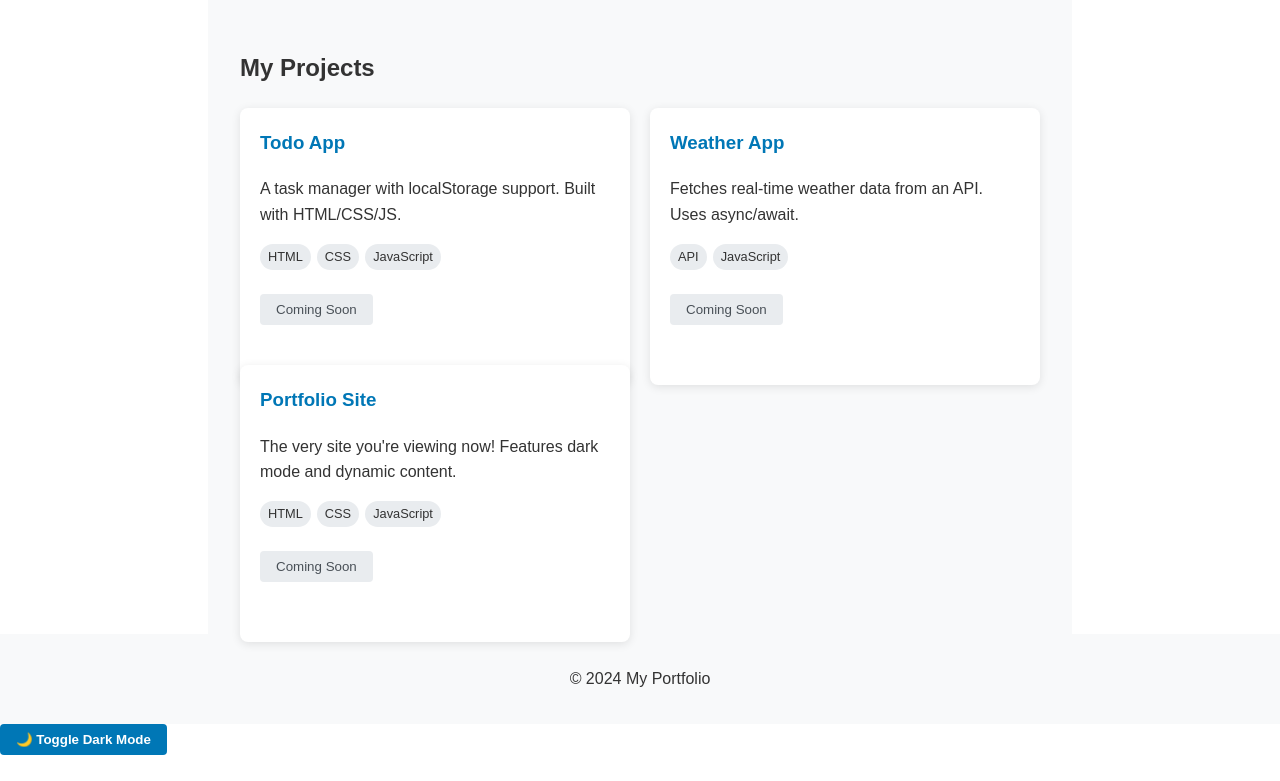
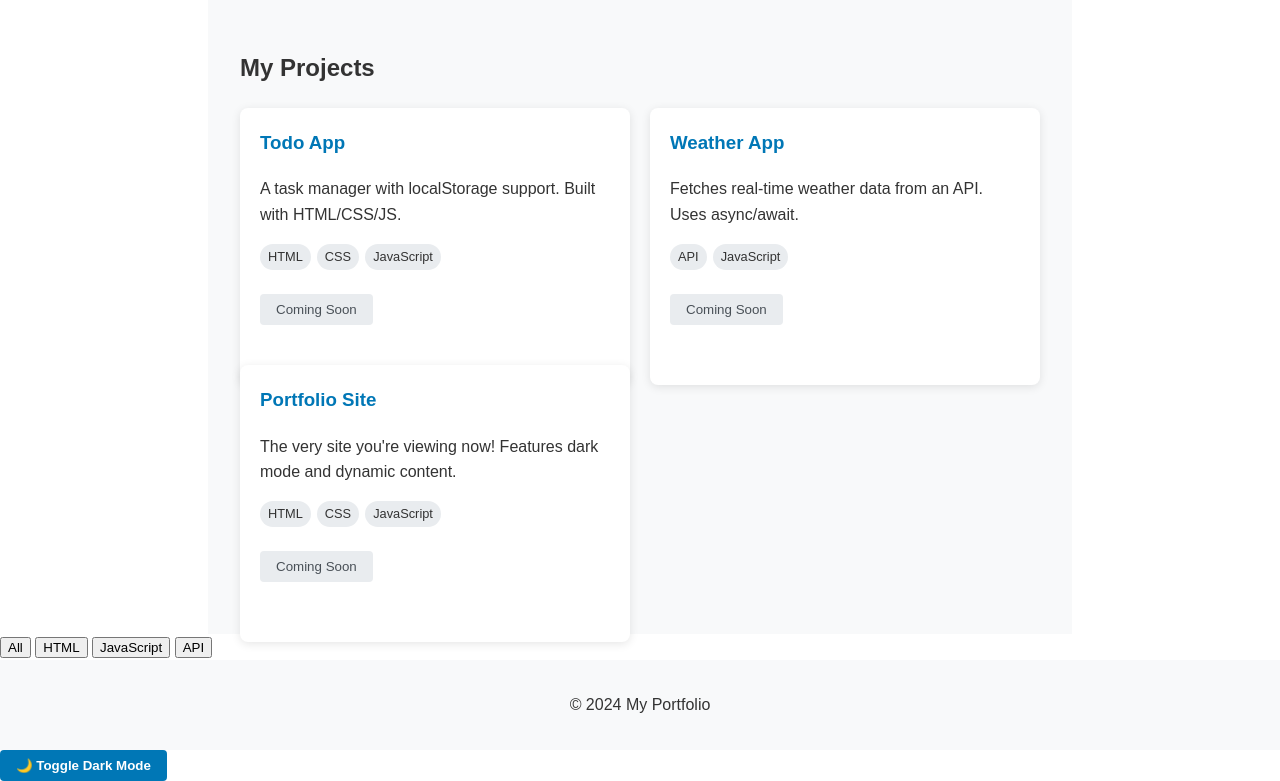
Before and after one commit to sdordzie/My-Portfolio, a plain HTML site: page index.html in a window 1280 px wide. Shown: the part 386-1167 px from the top of the page. Before the commit the page ends 1141 px from the top, so only its background shows below. Drawn offline with Linux system fonts and the light colour scheme.

Commit message:
Update index.html

```diff
--- a/index.html
+++ b/index.html
@@ -24,6 +24,13 @@
   </div>
 </section>
 
+    <div class="filter-buttons">
+  <button onclick="filterProjects('all')">All</button>
+  <button onclick="filterProjects('HTML')">HTML</button>
+  <button onclick="filterProjects('JavaScript')">JavaScript</button>
+  <button onclick="filterProjects('API')">API</button>
+</div>
+
 <!-- Load projects.js AFTER your other scripts -->
 <script src="projects.js"></script>
 
```
